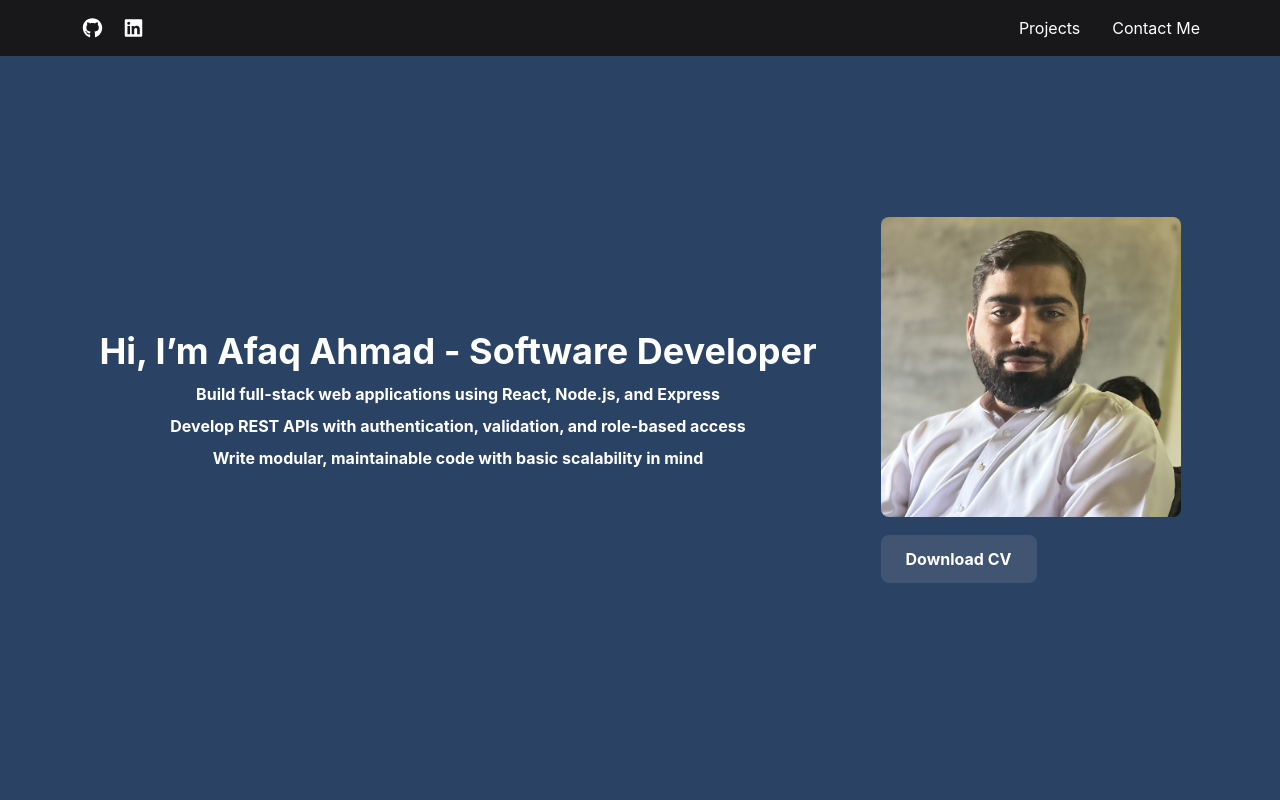
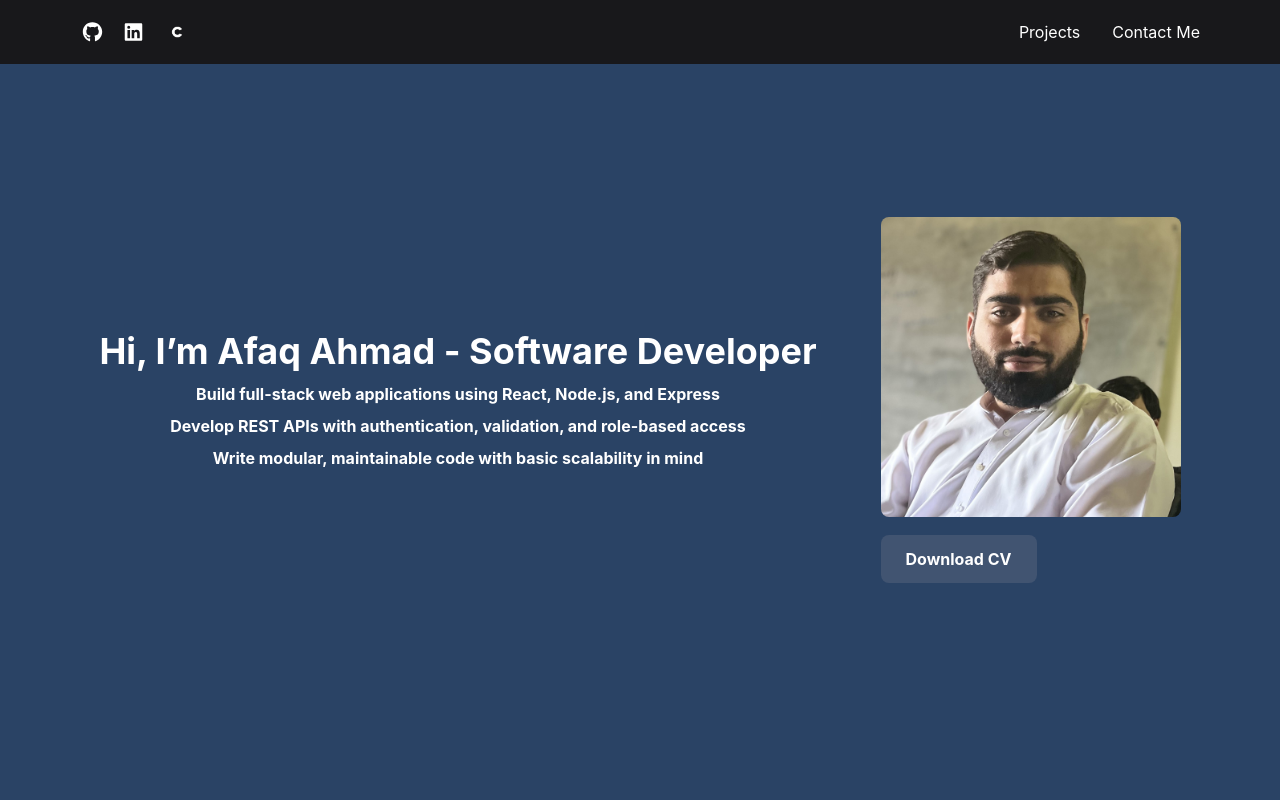
Before and after one commit to Afaq-Ahmad-eng/Portfolio, a React (Vite) app: page / in a window 1280 px wide. Shown: the top 800 px of the page. Built offline with nearby package versions, Linux system fonts and the light colour scheme.

Commit message:
Add Coursera image as an icon
We added the Coursera logo as an icon to display my Coursera profile.

```diff
--- a/src/components/header/header.jsx
+++ b/src/components/header/header.jsx
@@ -1,21 +1,28 @@
 import { useEffect, useRef } from "react";
 import { FontAwesomeIcon } from "@fortawesome/react-fontawesome";
-import { faEnvelope } from "@fortawesome/free-solid-svg-icons";
-import { faGithub, faLinkedin } from "@fortawesome/free-brands-svg-icons";
+// import { faEnvelope } from "@fortawesome/free-solid-svg-icons";
+import Coursera from "../../assets/Coursera.png";
+import {
+  faGithub,
+  faLinkedin,
+} from "@fortawesome/free-brands-svg-icons";
 import { Box, HStack } from "@chakra-ui/react";
 
 const socials = [
-  // {
-  //   icon: faEnvelope,
-  //   url: "mailto:afaqahmad2593@gmail.com",
-  // },
   {
     icon: faGithub,
+    type: "fa",
     url: "https://github.com/Afaq-Ahmad-eng",
   },
   {
     icon: faLinkedin,
-    url: "https://www.linkedin.com/in/afaq-ahmad-6065b3339",
+    type: "fa",
+    url: "https://www.linkedin.com/in/afaq-ahmad-ali",
+  },
+  {
+    icon: Coursera,
+    type: "img",
+    url: "https://www.coursera.org/learner/afaq-ahmad-eng",
   },
 ];
 
@@ -81,17 +88,31 @@ const Header = () => {
                   target="_blank"
                   rel="noopener noreferrer"
                 >
-                  <FontAwesomeIcon icon={social.icon} size="lg" />
+                  {social.type === "fa" ? (
+                    <FontAwesomeIcon icon={social.icon} size="lg" />
+                  ) : (
+                    <img
+                      src={social.icon}
+                      alt="Coursera"
+                      style={{ width: "30px", color: "white" }}
+                    />
+                  )}
                 </a>
               ))}
             </HStack>
           </nav>
           <nav>
             <HStack spacing={8}>
-              <a onClick={handleClick("projects")} style={{ cursor: "pointer" }}>
+              <a
+                onClick={handleClick("projects")}
+                style={{ cursor: "pointer" }}
+              >
                 Projects
               </a>
-              <a onClick={handleClick("contactme")} style={{ cursor: "pointer" }}>
+              <a
+                onClick={handleClick("contactme")}
+                style={{ cursor: "pointer" }}
+              >
                 Contact Me
               </a>
             </HStack>
```
